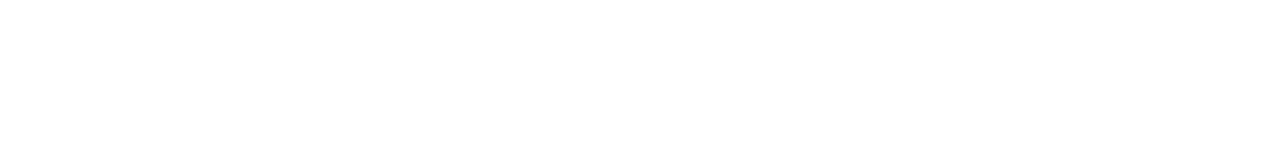
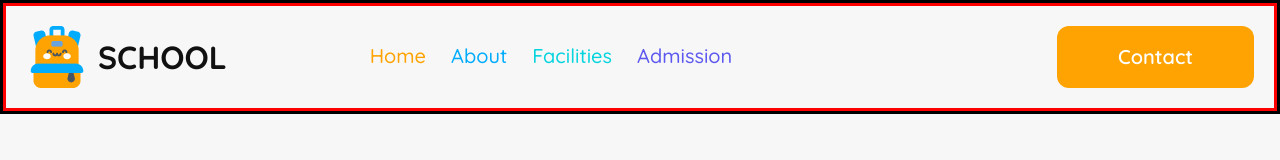
Before and after one commit to AKnaaz/PH-Second-Assignment, a plain HTML site: page index.html in a window 1280 px wide. Drawn offline with Linux system fonts and the light colour scheme; a web font is replaced by a local one.

Commit message:
second commit

```diff
--- a/index.html
+++ b/index.html
@@ -3,11 +3,51 @@
 <head>
     <meta charset="UTF-8">
     <meta name="viewport" content="width=device-width, initial-scale=1.0">
+    <!-- Quicksand -->
+    <link rel="preconnect" href="https://fonts.googleapis.com">
+    <link rel="preconnect" href="https://fonts.gstatic.com" crossorigin>
+    <link href="https://fonts.googleapis.com/css2?family=Azeret+Mono:ital,wght@0,100..900;1,100..900&family=Fira+Sans:ital,wght@0,100;0,200;0,300;0,400;0,500;0,600;0,700;0,800;0,900;1,100;1,200;1,300;1,400;1,500;1,600;1,700;1,800;1,900&family=Open+Sans:ital,wght@0,300..800;1,300..800&family=Poppins:ital,wght@0,100;0,200;0,300;0,400;0,500;0,600;0,700;0,800;0,900;1,100;1,200;1,300;1,400;1,500;1,600;1,700;1,800;1,900&family=Quicksand:wght@300..700&family=Work+Sans:ital,wght@0,100..900;1,100..900&display=swap" rel="stylesheet">
+    <!--Rammetto One  -->
+    <link rel="preconnect" href="https://fonts.googleapis.com">
+    <link rel="preconnect" href="https://fonts.gstatic.com" crossorigin>
+    <link href="https://fonts.googleapis.com/css2?family=Azeret+Mono:ital,wght@0,100..900;1,100..900&family=Fira+Sans:ital,wght@0,100;0,200;0,300;0,400;0,500;0,600;0,700;0,800;0,900;1,100;1,200;1,300;1,400;1,500;1,600;1,700;1,800;1,900&family=Open+Sans:ital,wght@0,300..800;1,300..800&family=Poppins:ital,wght@0,100;0,200;0,300;0,400;0,500;0,600;0,700;0,800;0,900;1,100;1,200;1,300;1,400;1,500;1,600;1,700;1,800;1,900&family=Quicksand:wght@300..700&family=Rammetto+One&family=Work+Sans:ital,wght@0,100..900;1,100..900&display=swap" rel="stylesheet">
+
     <link rel="stylesheet" href="style.css">
     <link rel="shortcut icon" href="./assets/schooi-icon.png" type="image/x-icon">
     <title>Second Assignment</title>
 </head>
 <body>
+    <header>
+        <!-- nav section -->
+        <nav>
+            <section class="navbar-container">
 
+                <div class="navbar-box1">
+                    <img src="./assets/logo.png" alt="" class="navbar-img">
+                    <h2 class="navbar-title black">SCHOOL</h2>
+                </div>
+
+                <div class="navbar-box2">
+                    <ul>
+                        <li><a href="" class="orange">Home</a></li>
+                        <li><a href="" class="sky-blue">About</a></li>
+                        <li><a href="" class="water-blue">Facilities</a></li>
+                        <li><a href="" class="purple">Admission</a></li>
+                    </ul>
+                </div>
+
+                <div class="display-none">
+                    <i class="fa-solid fa-bars"></i>
+                </div>
+                <button class="btn-primary orange-1">Contact</button>
+
+            </section>
+        </nav>
+    </header>
+
+
+
+    <!-- font awesome link -->
+    <script src="https://kit.fontawesome.com/cffcbee330.js" crossorigin="anonymous"></script>
 </body>
 </html>
--- a/style.css
+++ b/style.css
@@ -0,0 +1,93 @@
+*{
+    margin: 0;
+    padding: 0;
+}
+/* shared style */
+body{
+    background: rgb(247, 247, 247);
+    font-family: Quicksand;
+    border: 3px solid black;
+}
+.black{
+    color: rgb(17, 17, 17);
+}
+.orange{
+    color: rgb(254, 163, 1);
+}
+.sky-blue{
+    color: rgb(1, 172, 253);
+}
+.water-blue{
+    color:rgb(5, 212, 223)
+}
+.purple{
+    color: rgb(93, 88, 239);
+}
+.display-none{
+    visibility: hidden;
+}
+.btn-primary{
+    padding: 5px;
+    border-radius: 12px;
+    background-color: rgb(254, 163, 1);
+    color: rgb(255, 255, 255);
+    font-family: Quicksand;
+    font-size: 20px;
+    font-weight: 600;
+    line-height: 30px;
+    width: 197px;
+    border: none;
+}
+
+/* nav style */
+nav{
+    max-width: 1440px;
+    padding: 20px 20px;
+    margin: 0 auto;
+    border: 3px solid red;
+}
+.navbar-container{
+    display: flex;
+    justify-content: space-between;
+}
+.navbar-box1{
+    display: flex;
+    align-items: center;
+    gap: 10px;
+}
+.navbar-box2 ul{
+    display: flex;
+    margin-top: 15px;
+}
+.navbar-box2 ul li{
+    list-style: none;
+}
+.navbar-box2 ul a{
+    text-decoration: none;
+    margin-right: 25px;
+    font-family: Quicksand;
+    font-size: 20px;
+    font-weight: 500;
+    line-height: 30px;
+}
+.navbar-title{
+    font-size: 32px;
+    font-weight: 700;
+    line-height: 30px;
+}
+
+
+/* responsive media query */
+/* small device */
+@media screen and (max-width: 576px) {
+    .navbar-title,
+    .navbar-box2,
+    .btn-primary{
+        display: none;
+    }
+    .display-none{
+        visibility: visible;
+        margin-top: 15px;
+        width: 30px;
+    }
+}
```
